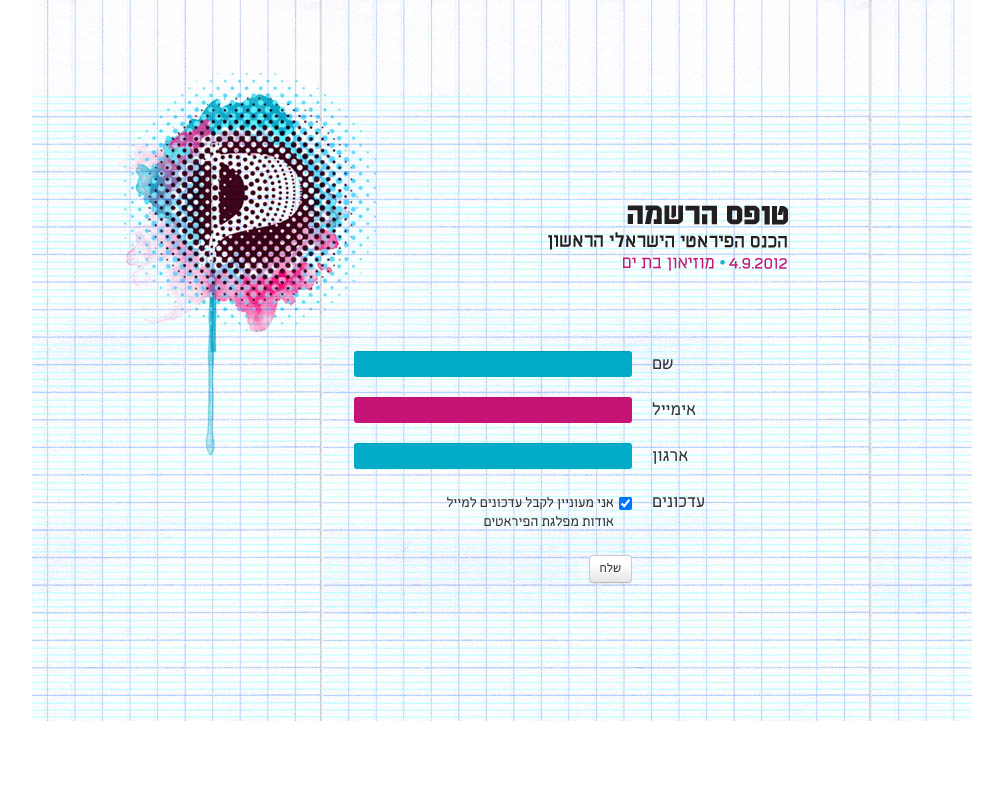
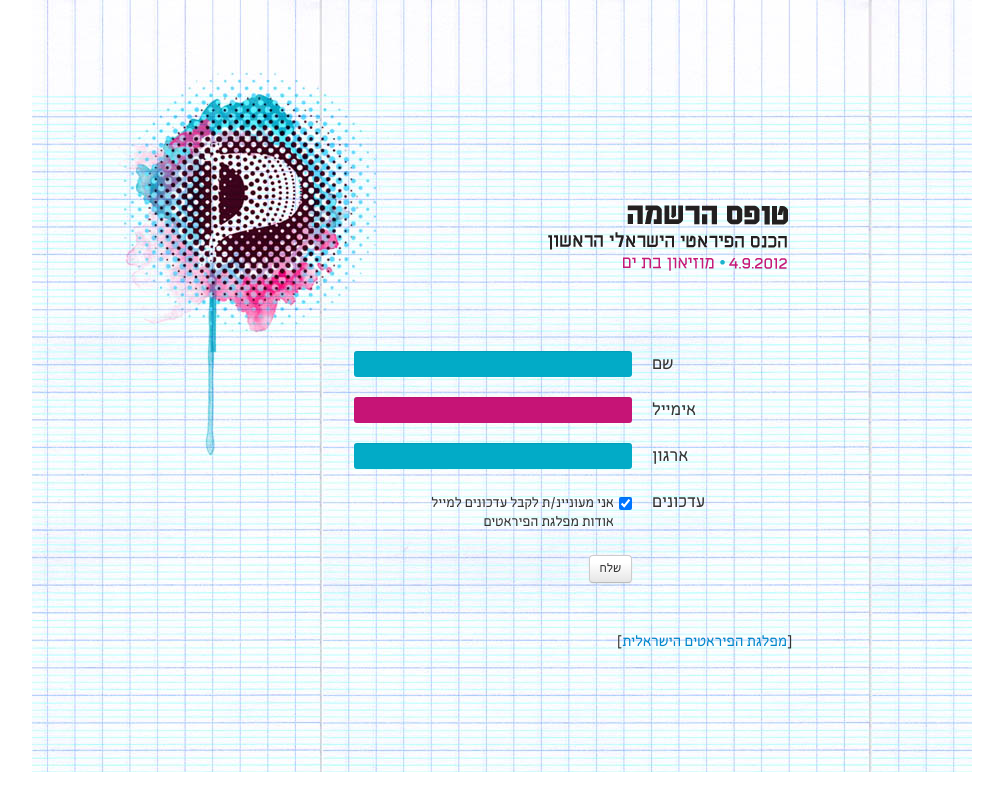
Before and after one commit to israelipirates/events.israelipirates.org.il, a Flask app: page / in a window 1280 px wide. Shown: the whole page, without its empty margins (118-1121 px from the left). Run offline with Flask 2, Linux system fonts and the light colour scheme; parts of the project's set-up code (start-up, migrations or seed data) failed here and were passed over.

Commit message:
template touchups

```diff
--- a/static/css/main.css
+++ b/static/css/main.css
@@ -18,9 +18,13 @@ body {
     background-repeat: no-repeat;
 }
 
-.content { margin-top: 200px; margin-bottom: 120px;}
+.center { text-align: center; }
+.content { margin-top: 200px; }
+.error-content { margin-bottom: 70px; }
+.footer { margin-bottom: 120px; }
+.footer-text { font-size: 1.2em; }
 
-#reg-form { margin-top: 70px; }
+#reg-form { margin-top: 70px; margin-bottom: 50px; }
 
 label {
     font-family: 'Carmela','Helvetica Neue',Helvetica,Arial,sans-serif;
--- /dev/null
+++ b/templates/base.html
@@ -0,0 +1,39 @@
+<!doctype html>
+<html>
+<head>
+  <meta charset="utf-8">
+
+  <title>מפלגת הפיראטים הישראלית - רישום לאירועים</title>
+
+  <meta name="description" content="מפלגת הפיראטים הישראלית - רישום לאירועים">
+  <meta name="keywords" content="מפלגת, פיראטים, ישראל, רישום, אירועים">
+  <meta name="author" content="מפלגת הפיראטים הישראלית">
+
+  <meta name="viewport" content="width=device-width, initial-scale=0.4">
+  <meta name="robots" content="all">
+
+  <link rel="canonical" href="http://events.israelipirates.org.il">
+
+  <link rel="stylesheet" href="/static/css/bootstrap-rtl.min.css" type="text/css">
+  <link rel="stylesheet" href="/static/css/main.css" type="text/css">
+</head>
+
+<body lang="en">
+  <div id="main" class="container" role="main">
+    <div class="span12 bg">
+      <div class="span5 offset2 content">
+        <img src="/static/img/text.png">
+        {% block content %}
+        {% endblock %}
+      </div>
+      <div class="span10 offset2 footer">
+        <div>
+          <span class="footer-text">
+            [<a href="http://israelipirates.org.il">מפלגת הפיראטים הישראלית</a>]
+          </span>
+        </div>
+      </div>
+    </div>
+  </div>
+</body>
+</html>
--- a/templates/index.html
+++ b/templates/index.html
@@ -1,28 +1,6 @@
-<!doctype html>
-<html>
-<head>
-  <meta charset="utf-8">
+{% extends 'base.html' %}
 
-  <title>מפלגת הפיראטים הישראלית - רישום לאירועים</title>
-
-  <meta name="description" content="מפלגת הפיראטים הישראלית - רישום לאירועים">
-  <meta name="keywords" content="מפלגת, פיראטים, ישראל, רישום, אירועים">
-  <meta name="author" content="מפלגת הפיראטים הישראלית">
-
-  <meta name="viewport" content="width=device-width, initial-scale=0.4">
-  <meta name="robots" content="all">
-
-  <link rel="canonical" href="http://events.israelipirates.org.il">
-
-  <link rel="stylesheet" href="/static/css/bootstrap-rtl.min.css" type="text/css">
-  <link rel="stylesheet" href="/static/css/main.css" type="text/css">
-</head>
-
-<body lang="en">
-  <div id="main" class="container" role="main">
-    <div class="span12 bg">
-      <div class="span5 offset2 content">
-        <img src="/static/img/text.png">
+{% block content %}
 <form id="reg-form" class="form-horizontal" action="/reg" method="POST">
   <div class="control-group">
     <label class="control-label" for="reg-name">שם</label>
@@ -47,7 +25,7 @@
     <div class="controls">
       <label class="checkbox">
         <input type="checkbox" id="reg-updates" name="updates" value="yes" checked="checked">
-                <span class="checkbox-text">אני מעוניין לקבל עדכונים למייל אודות מפלגת הפיראטים</span>
+        <span class="checkbox-text">אני מעוניינ/ת לקבל עדכונים למייל אודות מפלגת הפיראטים</span>
       </label>
     </div>
   </div>
@@ -58,8 +36,4 @@
     </div>
   </div>
 </form>
-      </div>
-    </div>
-  </div>
-</body>
-</html>
+{% endblock %}
```
Also changed, not shown: templates/thx.html (+6 -30 lines). Lines whose indentation alone changed are shown as unchanged.
